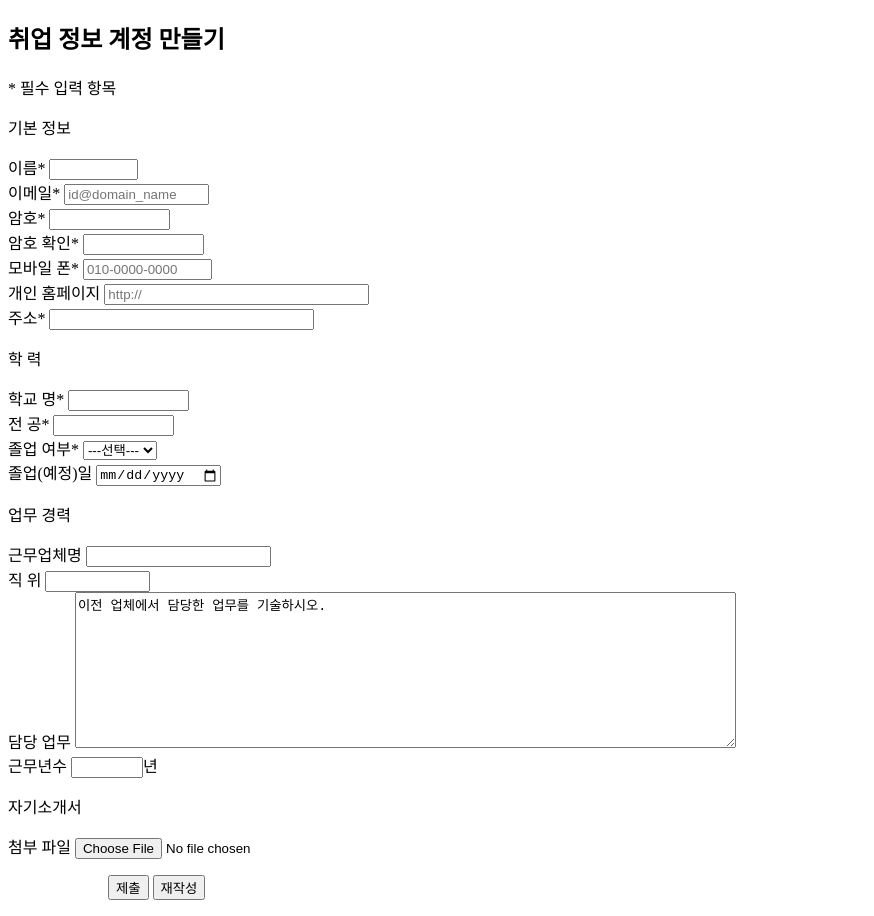
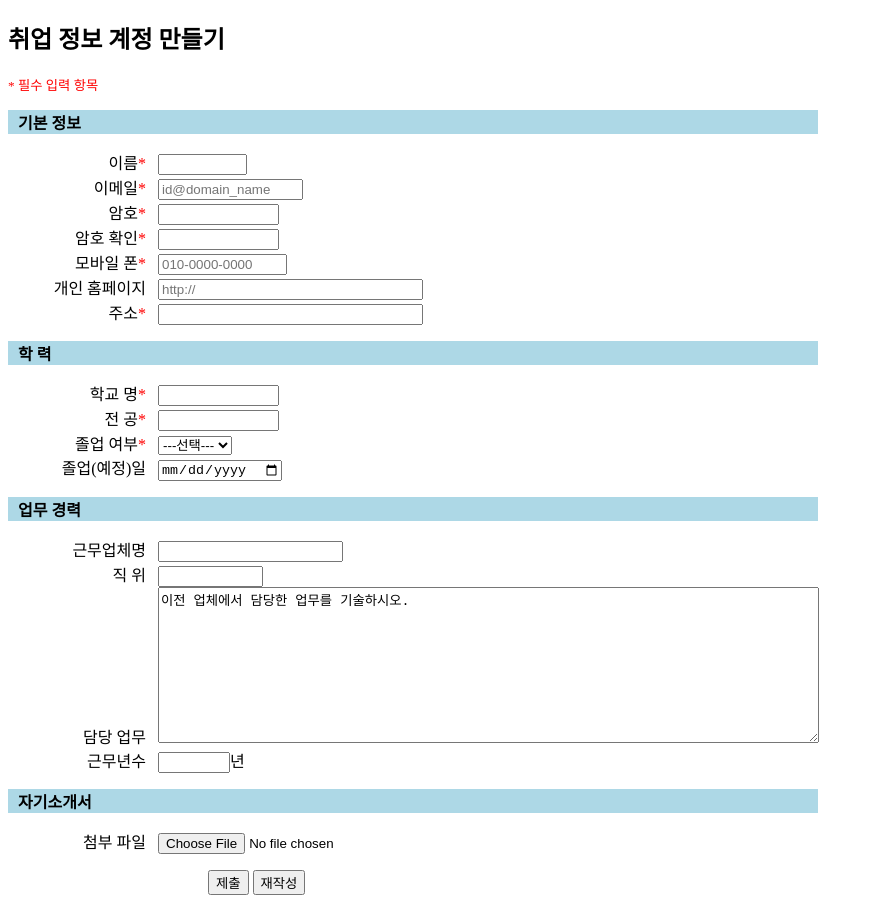
Before and after one commit to JuriLee54/MyHome, a plain HTML site: page reports/register.html in a window 1280 px wide. Shown: the whole page, without its empty margins (0-874 px from the left). Drawn offline with Linux system fonts and the light colour scheme.

Commit message:
과제 수정

```diff
--- a/reports/register.html
+++ b/reports/register.html
@@ -3,69 +3,91 @@
 <head>
     <meta charset="UTF-8">
     <title>회원가입</title>
+    <style>
+        .tit {
+            font-weight: bold;
+            background-color: lightblue;
+            width: 800px;
+            padding-left: 10px; }
+
+        div > label {
+            margin-left: 8px;
+            text-align: right;
+            width: 130px;
+            padding-right: 8px;
+            display: inline-block;}
+
+        .star {
+            color: red; }
+
+        #finish {
+            margin-left: 200px; }
+
+    </style>
 </head>
 <body>
 <h2> 취업 정보 계정 만들기</h2>
-<div> * 필수 입력 항목 </div>
+<div style="color: red; font-size: 10pt;"> * 필수 입력 항목 </div>
 <form name="usr_info" method="post">
-    <p> 기본 정보 </p>
-    <label for="u_name"> 이름* </label>
+    <p class="tit"> 기본 정보 </p>
+    <div>
+        <label for="u_name"> 이름<span class="star">*</span></label>
             <input type="text" id="u_name" name="u_name" size="8"><br>
-    <label for="u_email"> 이메일* </label>
+        <label for="u_email"> 이메일<span class="star">*</span></label>
             <input type="email" id="u_email" name="u_email" size="15" placeholder="id@domain_name"><br>
-    <label for="u_password"> 암호* </label>
+        <label for="u_password"> 암호<span class="star">*</span></label>
             <input type="password" id="u_password" name="u_password" size="12"><br>
-    <label for="u_check"> 암호 확인* </label>
+        <label for="u_check"> 암호 확인<span class="star">*</span></label>
             <input type="password" id="u_check" name="u_check" size="12"><br>
-    <label> 모바일 폰*
-        <input type="tel" id="u_tel" name="u_tel" size="13" placeholder="010-0000-0000">
-    </label><br>
-    <lable for="u_home"> 개인 홈페이지 </lable>
+        <label for="u_tel"> 모바일 폰<span class="star">*</span></label>
+            <input type="tel" id="u_tel" name="u_tel" size="13" placeholder="010-0000-0000"> <br>
+        <label for="u_home"> 개인 홈페이지 </label>
             <input type="url" id="u_home" name="u_home" size="30" placeholder="http://"><br>
-    <label for="u_address"> 주소*</label>
+        <label for="u_address"> 주소<span class="star">*</span></label>
             <input type="text" id="u_address" name="u_address" size="30">
+    </div>
 
-    <p> 학 력 </p>
-    <label for="u_school"> 학교 명* </label>
+    <p class="tit"> 학 력 </p>
+    <div>
+        <label for="u_school"> 학교 명<span class="star">*</span></label>
             <input type="text" id="u_school" name="u_school" size="12"><br>
-    <label for="u_major"> 전 공* </label>
+        <label for="u_major"> 전 공<span class="star">*</span></label>
             <input type="text" id="u_major" name="u_major" size="12"><br>
-    <label> 졸업 여부*
+        <label for="u_gradt"> 졸업 여부<span class="star">*</span></label>
             <select name="u_gradt" id="u_gradt">
                 <option value="0">---선택---</option>
                 <option value="1">졸업예정</option>
                 <option value="2">졸업</option>
-        </select></label><br>
+            </select><br>
         <label for="u_date"> 졸업(예정)일 </label>
             <input type="date" id="u_date" name="u_date">
+    </div>
 
-    <p> 업무 경력 </p>
+    <p class="tit"> 업무 경력 </p>
+    <div>
         <label for="u_company"> 근무업체명 </label>
             <input type="text" id="u_company" name="u_company" size="20"><br>
         <label for="u_position"> 직 위 </label>
             <input type="text" id="u_position" name="u_position" size="10"><br>
-    <label> 담당 업무
+        <label for="u_text"> 담당 업무 </label>
             <textarea name="u_text"  id="u_text" cols="80" rows="10">이전 업체에서 담당한 업무를 기술하시오.
-        </textarea>
-    </label><br>
-    <label> 근무년수
-        <input type="number" min="0" max="10" step="0.5">년</label>
+            </textarea><br>
+        <label for="u_number"> 근무년수</label>
+            <input type="number" id="u_number" name="u_number" min="0" max="10" step="0.5">년
+    </div>
 
-    <p> 자기소개서 </p>
-    <label> 첨부 파일
+    <p class="tit"> 자기소개서 </p>
+    <div>
+        <label for="u_file"> 첨부 파일</label>
             <input type="file" name="u_file" id="u_file">
-    </label>
+    </div>
 
-    <p id="bttn">
+    <p id="finish">
         <button type="submit">제출</button>
         <button type="reset">재작성</button>
     </p>
+
 </form>
-
-<style>
-    #bttn{
-        padding-left: 100px;}
-</style>
 
 </body>
 </html>
```
Lines whose indentation alone changed are shown as unchanged.
